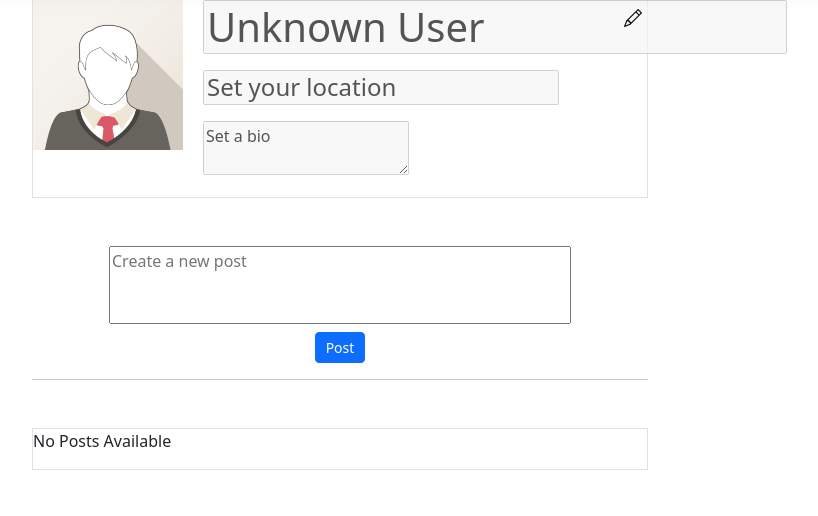
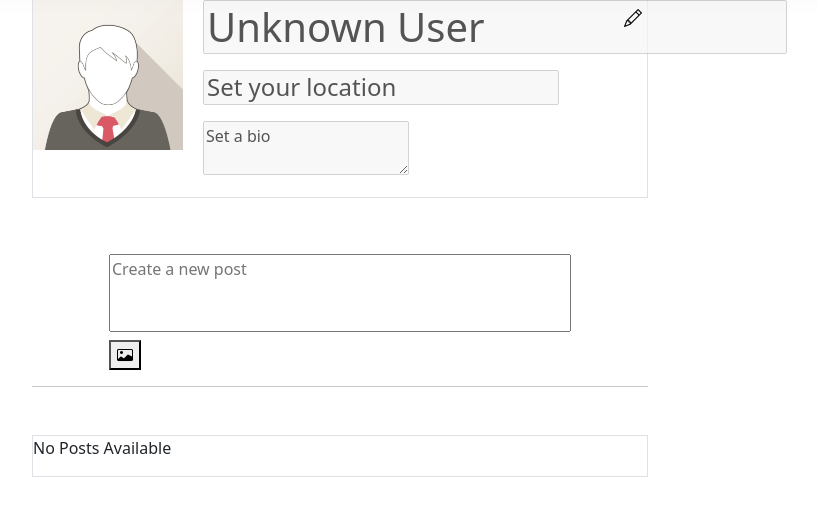
Before and after one commit to JackM510/Portfolio-Message-Board, a PHP site: page /profile.php in a window 1280 px wide. Shown: the part 111-627 px from the top of the page, without its empty margins (300-1118 px from the left). Run offline with PHP 8.4, Linux system fonts and the light colour scheme; the visitor is signed in with stand-in values (Sample User, id 1); data that the repository does not hold is empty.

Commit message:
made changes to the layout of the buttons in the new post section on profile.php, including cancel button functionality in .js

```diff
--- a/css/profile.css
+++ b/css/profile.css
@@ -27,9 +27,8 @@
     resize: none;
 }
 
-#new-post-btn {
-    width: 50px;
-    margin: 0 auto;
+#new-post-btn-group {
+    display: none;
 }
 
 /* All users posts */
--- a/js/profile.js
+++ b/js/profile.js
@@ -1,4 +1,5 @@
 document.addEventListener("DOMContentLoaded", function () {
+    // Profile details edit icon
     document.getElementById("edit-icon").addEventListener("click", function () {
         let profileName = document.getElementById("profile-name");
         let profileLocation = document.getElementById("profile-location");
@@ -18,4 +19,24 @@ document.addEventListener("DOMContentLoaded", function () {
             document.getElementById("profile-form").submit();
         }
     });
+
+
+    const textarea = document.getElementById("new-post-textarea");
+    const buttonGroup = document.getElementById("new-post-btn-group");
+
+    document.getElementById("new-post-textarea").addEventListener("click", function () {
+        buttonGroup.style.display = "block";
+    });
+
+    document.addEventListener("click", function(event) {
+        if (!textarea.contains(event.target) && !buttonGroup.contains(event.target)) {
+            buttonGroup.style.display = "none";
+        }
+    });
+
+    // New post cancel button
+    document.getElementById("cancel-post-btn").addEventListener("click", function () {
+        textarea.value = "";
+        buttonGroup.style.display = "none";
+    });
 });
--- a/profile.php
+++ b/profile.php
@@ -115,8 +115,15 @@
         <div id="profile-new-post" class="mt-5">
             <!-- Section for a new post -->
              <form action="profile.php" method="POST" class="d-flex flex-column justify-content-center w-75 m-auto">
-                <textarea id="new-post-textarea" class=" mb-2" name="post_content" placeholder="Create a new post" rows="3" required></textarea>
-                <button id="new-post-btn" class="btn btn-sm btn-primary" type="submit" name="new-post">Post</button>
+                <img id="new-post-img" class="mb-2" src="">
+                <textarea id="new-post-textarea" class="mb-2" name="post_content" placeholder="Create a new post" rows="3" required></textarea>
+                    <div class="d-flex justify-content-between align-items-center">
+                        <button type="button"><i class="bi bi-card-image"></i></button>
+                        <div id="new-post-btn-group">
+                            <button id="cancel-post-btn" class="btn btn-sm btn-secondary ms-1" type="button" name="new-post">Cancel</button>
+                            <button id="new-post-btn" class="btn btn-sm btn-primary ms-1" type="submit" name="new-post">Post</button>
+                        </div>
+                    </div>
              </form>
             <hr>
         </div>
```
